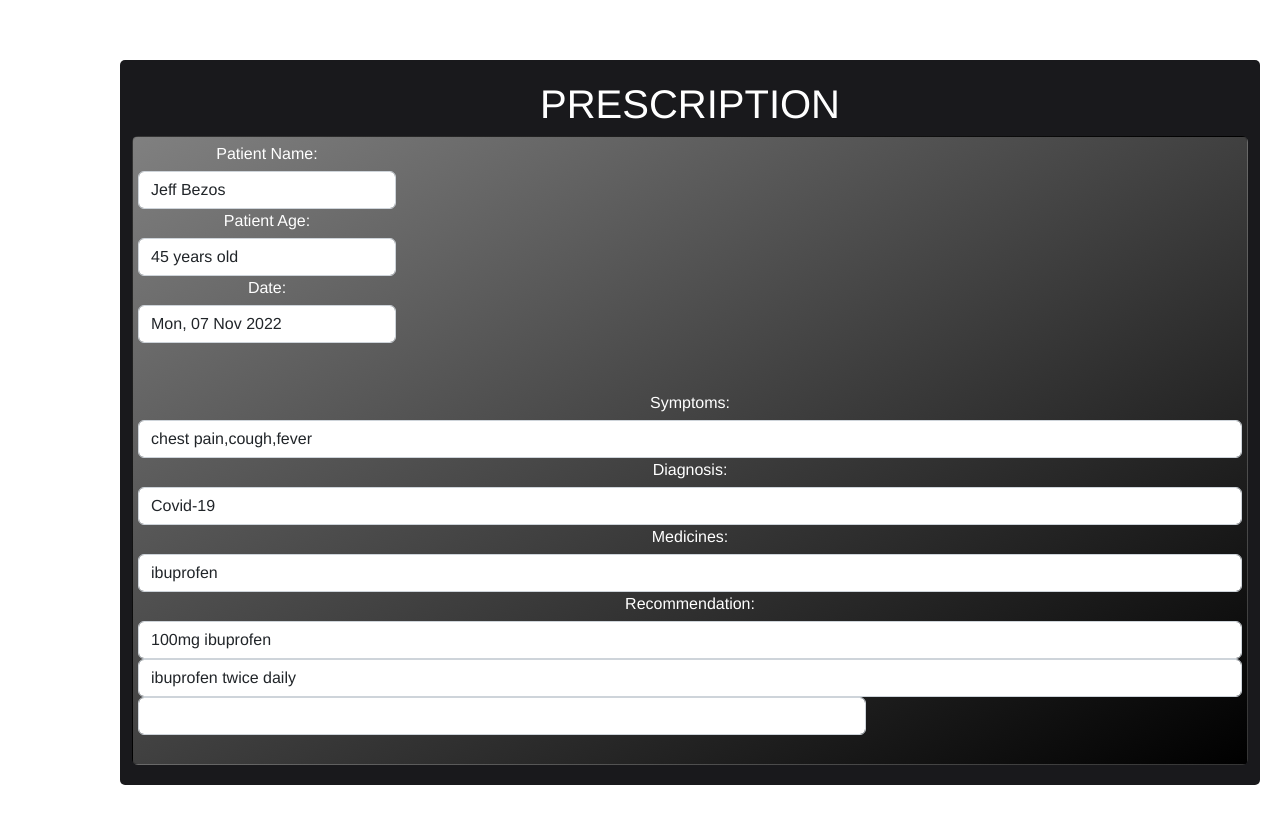
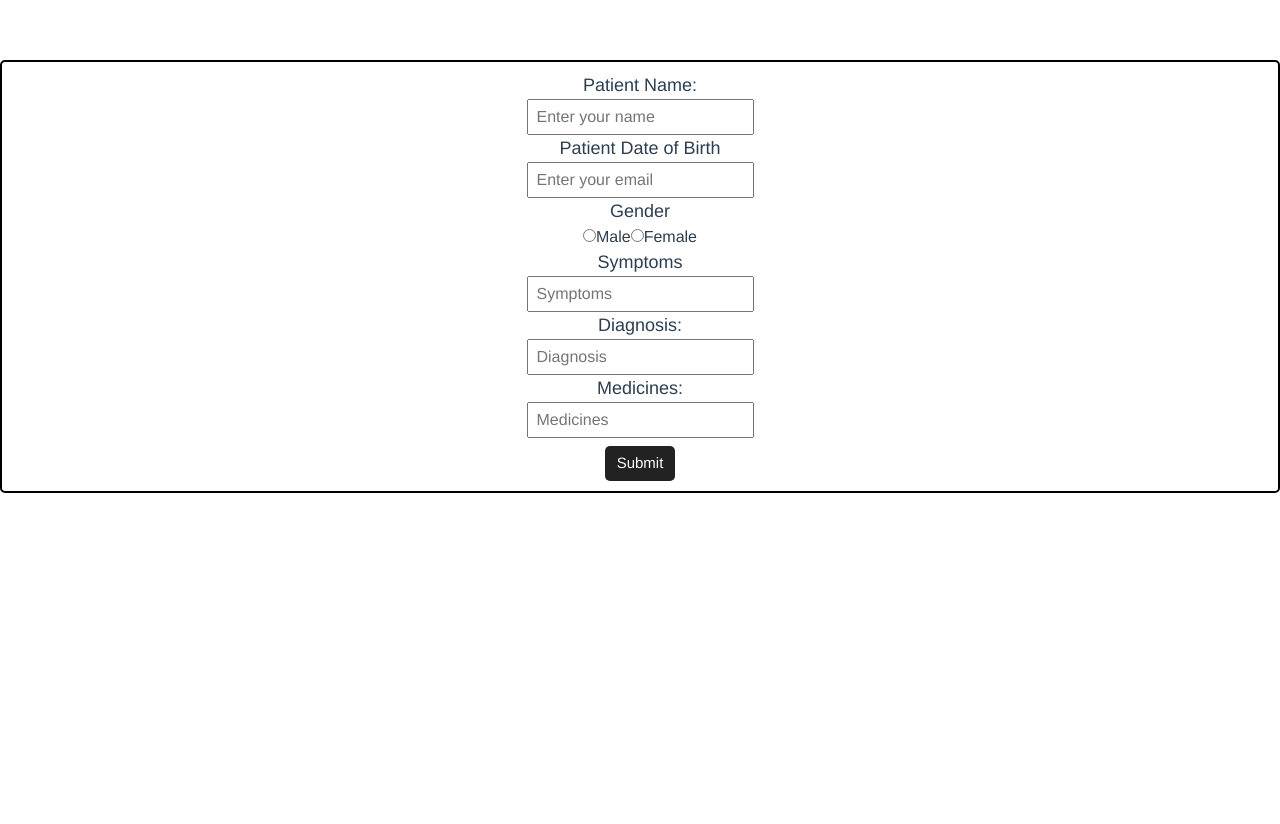
Before and after one commit to sidhee-hande/automated-prescription-generation, a Vue app in the folder frontend/: page /#/ in a window 1280 px wide. Shown: the top 824 px of the page. After the commit the page ends 800 px from the top, so only its background shows below. Built offline with nearby package versions, Linux system fonts and the light colour scheme.

Commit message:
new form and pdf

```diff
--- a/frontend/src/components/HelloWorld.vue
+++ b/frontend/src/components/HelloWorld.vue
@@ -1,8 +1,176 @@
 <template>
- <div id="app" class="container">
-  <h1 > PRESCRIPTION  </h1>
+  <div>
+    <form @submit.prevent="submitForm" v-if="!formSubmitted">
+      <span>Patient Name:</span><br>
+      <input v-model="name" type="text" placeholder="Enter your name" /><br>
+      <span>Patient Date of Birth</span><br>
+      <input v-model="email" type="email" placeholder="Enter your email" /><br>
+      <span>Gender</span><br>
+      <input type="radio" v-model="gender" value="Male" />
+      <label>Male</label>
+      <input type="radio" v-model="gender" value="Female" />
+      <label>Female</label><br>
+
+      <span>Symptoms</span><br>
+      <input v-model="symptoms" type="text" placeholder="Symptoms" /><br>
+      <span>Diagnosis:</span><br>
+      <input v-model="Diagnosis" type="text" placeholder="Diagnosis" /><br>
+      <span>Medicines:</span><br>
+      <input v-model="Medicines" type="text" placeholder="Medicines" /><br>
+      <input class="submit" type="submit" value="Submit">
+    </form>
+    <div v-if="formSubmitted">
+      <h3>Form Submitted</h3>
+      <p>Name: {{ name }}</p>
+      <p>Email: {{ email }}</p>
+      <p>Gender: {{ gender }}</p>
+      <p>Symptoms: {{ symptoms }}</p>
+      <p>Diagnosis: {{ Diagnosis }}</p>
+      <p>Medicines: {{ Medicines }}</p>
+
+    </div>
+  </div>
+</template>
+
+<script>
+import jsPDF from 'jspdf'
+export default {
+  data() {
+    return {
+      name: "",
+      email: "",
+      gender: "",
+      symptoms: "",
+      Diagnosis: "",
+      Medicines: "",
+      formSubmitted: false
+    };
+  },
+  methods: {
+    submitForm: function () {
+      this.createPDF()
+      this.formSubmitted = true
+    },
+
+    createPDF() {
+      let pdfName = 'test';
+      var doc = new jsPDF();
+      doc.text("Name: " + this.name, 10, 10);
+      doc.text("Email: " + this.email, 10, 20);
+      doc.text("Gender: " + this.gender, 10, 30);
+      doc.text("Symptoms: " + this.symptoms, 10, 40);
+      doc.text("Diagnosis: " + this.Diagnosis, 10, 50);
+      doc.text("Medicines: " + this.Medicines, 10, 60);
+      doc.save(pdfName + '.pdf');
+    }
+
+
+  },
+};
+</script>
+<style>
+form {
+  padding: 10px;
+  border: 2px solid black;
+  border-radius: 5px;
+}
+
+input {
+  padding: 4px 8px;
+  margin: 4px;
+}
+
+span {
+  font-size: 18px;
+  margin: 4px;
+  font-weight: 500;
+}
+
+.submit {
+  font-size: 15px;
+  color: #fff;
+  background: #222;
+  padding: 6px 12px;
+  border: none;
+  margin-top: 8px;
+  cursor: pointer;
+  border-radius: 5px;
+}
+</style>
+
 
 <!-- <b-table :items="items" :fields="fields">
+  <div id="app" class="container">
+    <h1> PRESCRIPTION </h1>
+    <form @submit="onSubmit" class="add-form">
+
+      <div class="card">
+        <div class="row">
+
+          <div class="col-md-3">
+            <label>Patient Name: </label>
+            <b-form-input type="text" name="name" v-if="items[0].edit" v-model="items[0].name"
+              class="mb-2 mr-sm-2 mb-sm-0">
+            </b-form-input>
+          </div>
+        </div>
+        <div class="row">
+          <div class="col-md-3">
+            <label>Patient Age: </label>
+            <b-form-input type="text" name="age" v-if="items[0].edit" v-model="items[0].age"></b-form-input>
+          </div>
+        </div>
+        <div class="row">
+          <div class="col-md-3">
+            <label>Date: </label>
+            <b-form-input type="text" v-if="items[0].edit" v-model="items[0].date"></b-form-input>
+          </div>
+
+        </div>
+        <br>
+        <br>
+        <div class="row">
+          <div class="col">
+            <label>Symptoms:</label>
+            <b-form-input type="text" v-if="items[0].edit" v-model="items[0].symptoms"></b-form-input>
+          </div>
+        </div>
+        <div class="row">
+          <div class="col">
+            <label> Diagnosis: </label>
+            <b-form-input type="text" v-if="items[0].edit" v-model="items[0].diagnosis"> </b-form-input>
+
+          </div>
+        </div>
+
+        <div class="row">
+          <div class="col">
+            <label> Medicines:</label>
+            <b-form-input type="text" v-if="items[0].edit" v-model="items[0].medicines"></b-form-input>
+          </div>
+        </div>
+        <div class="row">
+          <div class="col">
+            <label>Recommendation: </label>
+            <b-form-input type="text" v-if="items[0].edit" v-model="items[0].dosageofmedication"></b-form-input>
+
+            <b-form-input type="text" v-if="items[0].edit" v-model="items[0].frequencyofmedication"></b-form-input>
+          </div>
+        </div>
+        <div class="row">
+          <div class="col-md-8">
+
+            <b-form-input type="text" v-model="items[0].signature"></b-form-input>
+
+          </div>
+        </div>
+        <br>
+      </div>
+      <button @click="submit">Submit</button>
+    </form>
+
+
+
       <template #cell(name)="data">
           <b-form-input v-if="items[data.index].isEdit" type="text" v-model="items[data.index].name"></b-form-input>
           <span v-else>{{data.value}}</span>
@@ -25,80 +193,11 @@
           <span v-else>Done</span>
         </b-button>
       </template>
-    </b-table> -->
-    <div class="card">
-    <div class="row">
 
-    <div class="col-md-3">
-      <label>Patient Name: </label>
-      <b-form-input
-      type="text" v-if="items[0].edit" v-model="items[0].name"
-        class="mb-2 mr-sm-2 mb-sm-0"></b-form-input>
-    </div>
-  </div>
-  <div class="row">
-    <div class="col-md-3">
-     <label>Patient Age: </label>
-    <b-form-input
-    type="text" v-if="items[0].edit" v-model="items[0].age"></b-form-input>
-    </div>
-</div>
-<div class="row">
-   <div class="col-md-3">
-     <label>Date: </label>
-    <b-form-input
-    type="text" v-if="items[0].edit" v-model="items[0].date"></b-form-input>
+
+
   </div>
 
-    </div>
-<br>
-<br>
-<div class="row">
- <div class="col">
-     <label>Symptoms:</label>
-     <b-form-input
-    type="text" v-if="items[0].edit" v-model="items[0].symptoms"></b-form-input>
-</div>
-</div>
-<div class="row">
- <div class="col">
-     <label> Diagnosis: </label>
-    <b-form-input
-    type="text"  v-if="items[0].edit" v-model="items[0].diagnosis"> </b-form-input>
-
-    </div>
-    </div>
-
-<div class="row">
- <div class="col">
-     <label> Medicines:</label>
-    <b-form-input
-    type="text" v-if="items[0].edit" v-model="items[0].medicines"></b-form-input>
-  </div>
-  </div>
-  <div class="row">
- <div class="col">
-     <label>Recommendation: </label>
-     <b-form-input
-    type="text" v-if="items[0].edit" v-model="items[0].dosageofmedication"></b-form-input>
-
-     <b-form-input
-    type="text" v-if="items[0].edit" v-model="items[0].frequencyofmedication"></b-form-input>
-    </div>
-    </div>
-    <div class="row">
-    <div class="col-md-8">
-
-    <b-form-input
-    type="text"  v-model="items[0].signature"></b-form-input>
-
-    </div>
-     </div>
-    <br>
-    </div>
-
-  </div>
-</template>
 
 <script>
 export default {
@@ -110,7 +209,7 @@
   data() {
     return {
       fields: [
-        { key: "name", label: "Name"},
+        { key: "name", label: "Name" },
         { key: "date", label: "Date" },
         { key: "age", label: "Age" },
         { key: "symptoms", label: "Symptoms" },
@@ -118,23 +217,26 @@
         { key: "medicines", label: "Medicines" },
         { key: "dosageofmedication ", label: "Dosage of Medication" },
         { key: "frequencyofmedication", label: "Frequency of Medication" },
-        { key: 'edit', label: ''}
+        { key: 'edit', label: '' }
       ],
       items: [
-        {"age":"45 years old","date":"Mon, 07 Nov 2022","diagnosis":"Covid-19",
-  "dosageofmedication":"100mg ibuprofen ","frequencyofmedication":"ibuprofen twice daily ",
-  "medicines":"ibuprofen","name":"Jeff Bezos","symptoms":"chest pain,cough,fever", "edit": true, "signature": ""}
+        {
+          "age": "45 years old", "date": "Mon, 07 Nov 2022", "diagnosis": "Covid-19",
+          "dosageofmedication": "100mg ibuprofen ", "frequencyofmedication": "ibuprofen twice daily ",
+          "medicines": "ibuprofen", "name": "Jeff Bezos", "symptoms": "chest pain,cough,fever", "edit": true, "signature": ""
+        }
 
       ],
     };
   },
   mounted() {
-      this.items = this.items.map(item => ({...item, isEdit: false}));
+    this.items = this.items.map(item => ({ ...item, isEdit: false }));
   },
   methods: {
     editRowHandler(data) {
       this.items[data.index].isEdit = !this.items[data.index].isEdit;
-      }
+    },
+
   }
 }
 </script>
@@ -144,11 +246,18 @@
   text-align: center;
   margin: 60px;
 }
-thead, tbody, tfoot, tr, td, th {
+
+thead,
+tbody,
+tfoot,
+tr,
+td,
+th {
   text-align: left;
   width: 100px;
   vertical-align: middle;
 }
+
 pre {
   text-align: left;
   color: #d63384;
@@ -158,6 +267,7 @@
 label {
   margin-bottom: 5px;
 }
+
 input[type="submit"] {
   width: 40%;
   margin: 0 auto;
@@ -178,10 +288,12 @@
 .container {
   border-radius: 5px;
   border-color: black;
-   background-color:#19191C;
+  background-color: #19191C;
   padding: 20px;
   display: relative;
   overflow: auto;
   color: white !important;
 }
 </style>
+
+    </b-table> -->
```
Lines whose indentation alone changed are shown as unchanged.
